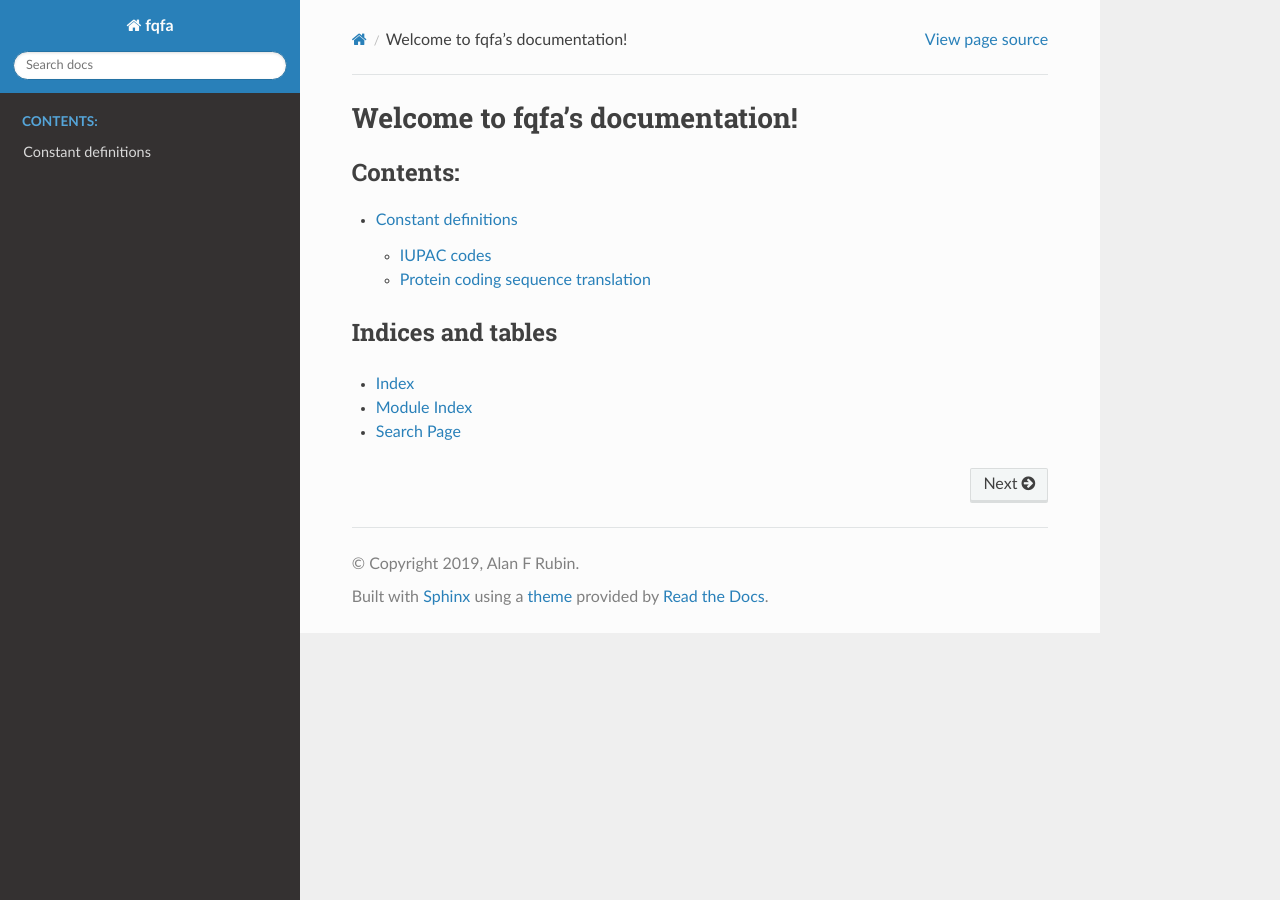
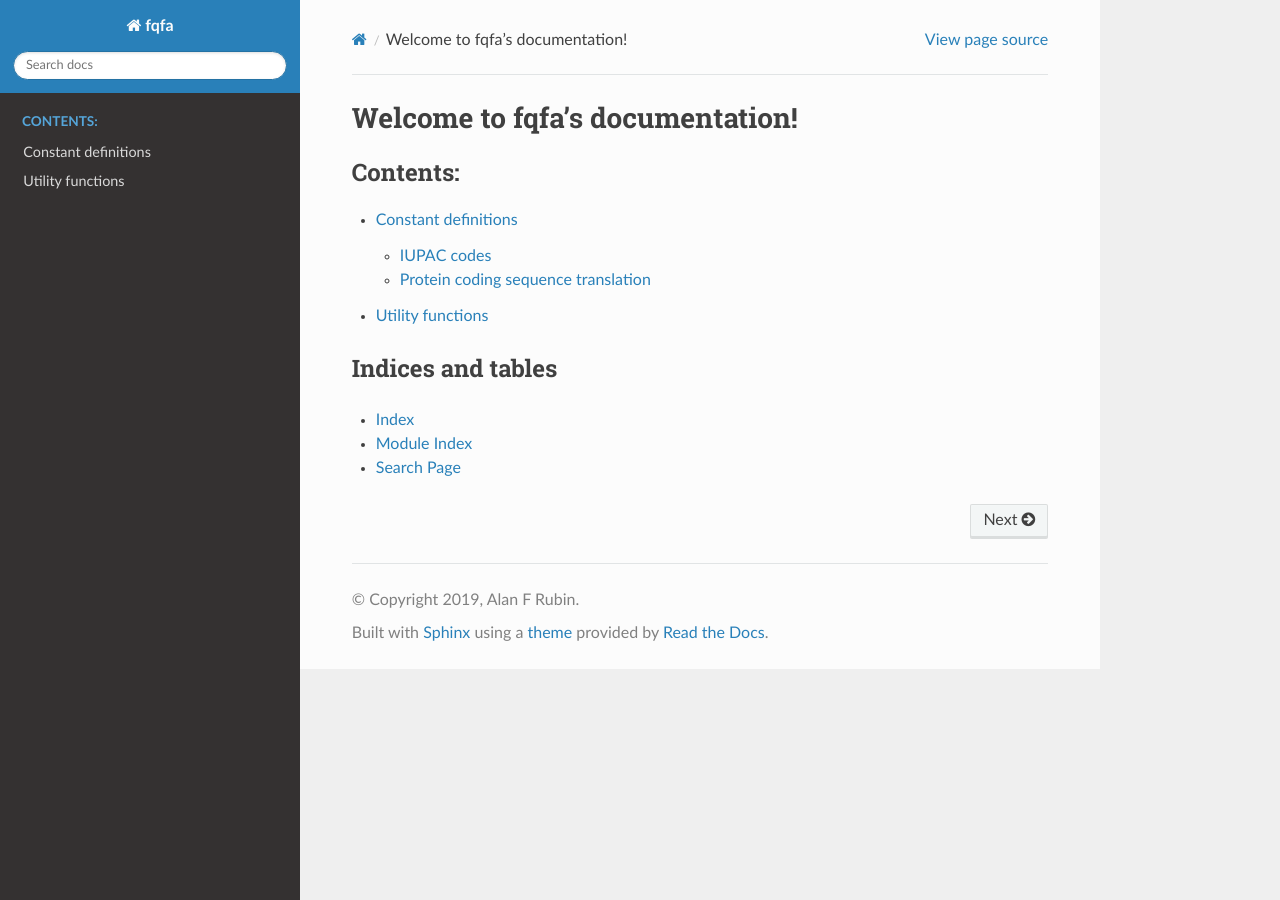
Before and after one commit to CountESS-Project/fqfa, a Sphinx documentation site: the page built from docs/index.rst, in a window 1280 px wide. Built offline with Sphinx 7.4.7 and the Read the Docs theme 2.0.0, drawn with Linux system fonts in a browser that asks for light colours.

Commit message:
added automodule docs for utility functions

```diff
--- a/docs/index.rst
+++ b/docs/index.rst
@@ -11,6 +11,7 @@
    :caption: Contents:
 
    constants
+   util
 
 
 Indices and tables
--- /dev/null
+++ b/docs/util.rst
@@ -0,0 +1,5 @@
+Utility functions
+********************
+
+.. automodule:: fqfa.util.util
+   :members:
```
